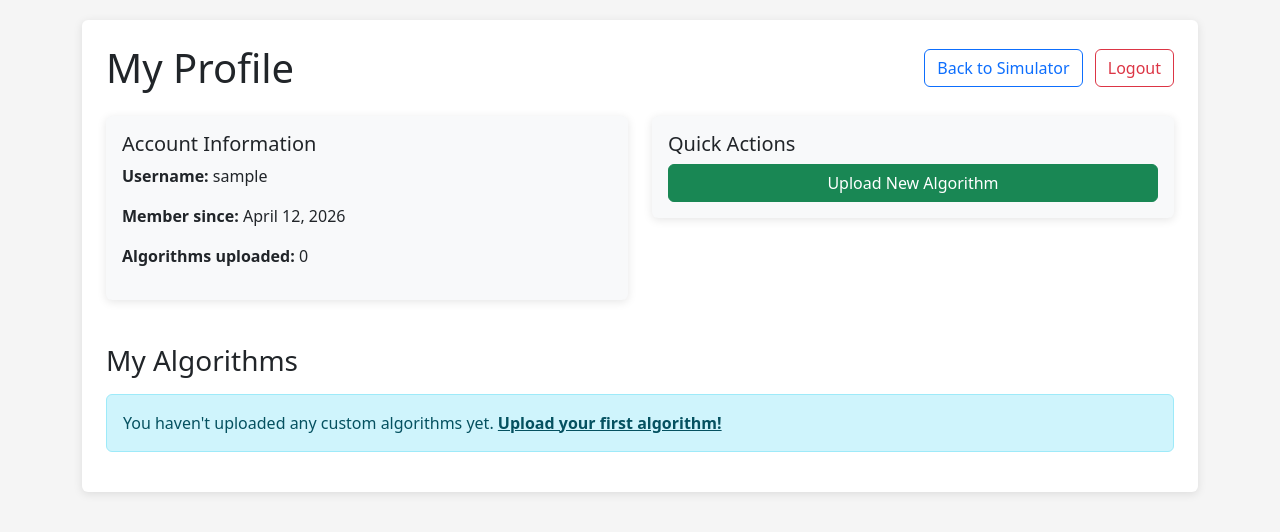
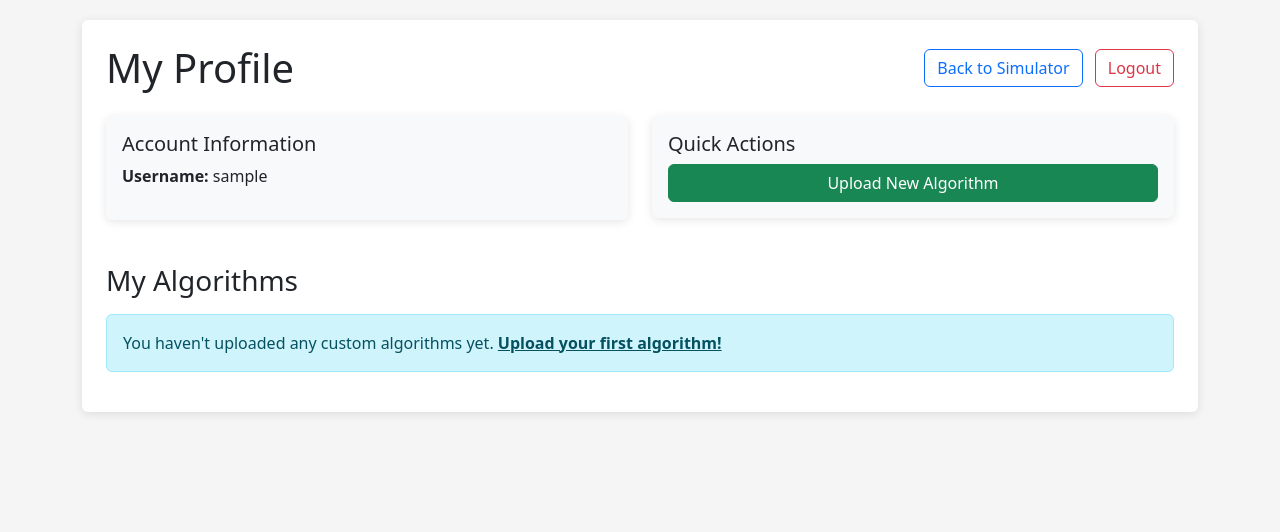
Before and after one commit to Salvatore112/MultiagentTrackingAlgorithms, a Django app: page /accounts/profile/ in a window 1280 px wide. Shown: the top 532 px of the page. Run offline with Django 5.2, Linux system fonts and the light colour scheme; the visitor is signed in with stand-in values (Sample User, id 1).

Commit message:
style: remove extra information from user profile

```diff
--- a/templates/accounts/profile.html
+++ b/templates/accounts/profile.html
@@ -41,8 +41,6 @@
                             <div class="card-body">
                                 <h5 class="card-title">Account Information</h5>
                                 <p><strong>Username:</strong> {{ user.username }}</p>
-                                <p><strong>Member since:</strong> {{ user.date_joined|date:"F j, Y" }}</p>
-                                <p><strong>Algorithms uploaded:</strong> {{ algorithms.count }}</p>
                             </div>
                         </div>
                     </div>
```
